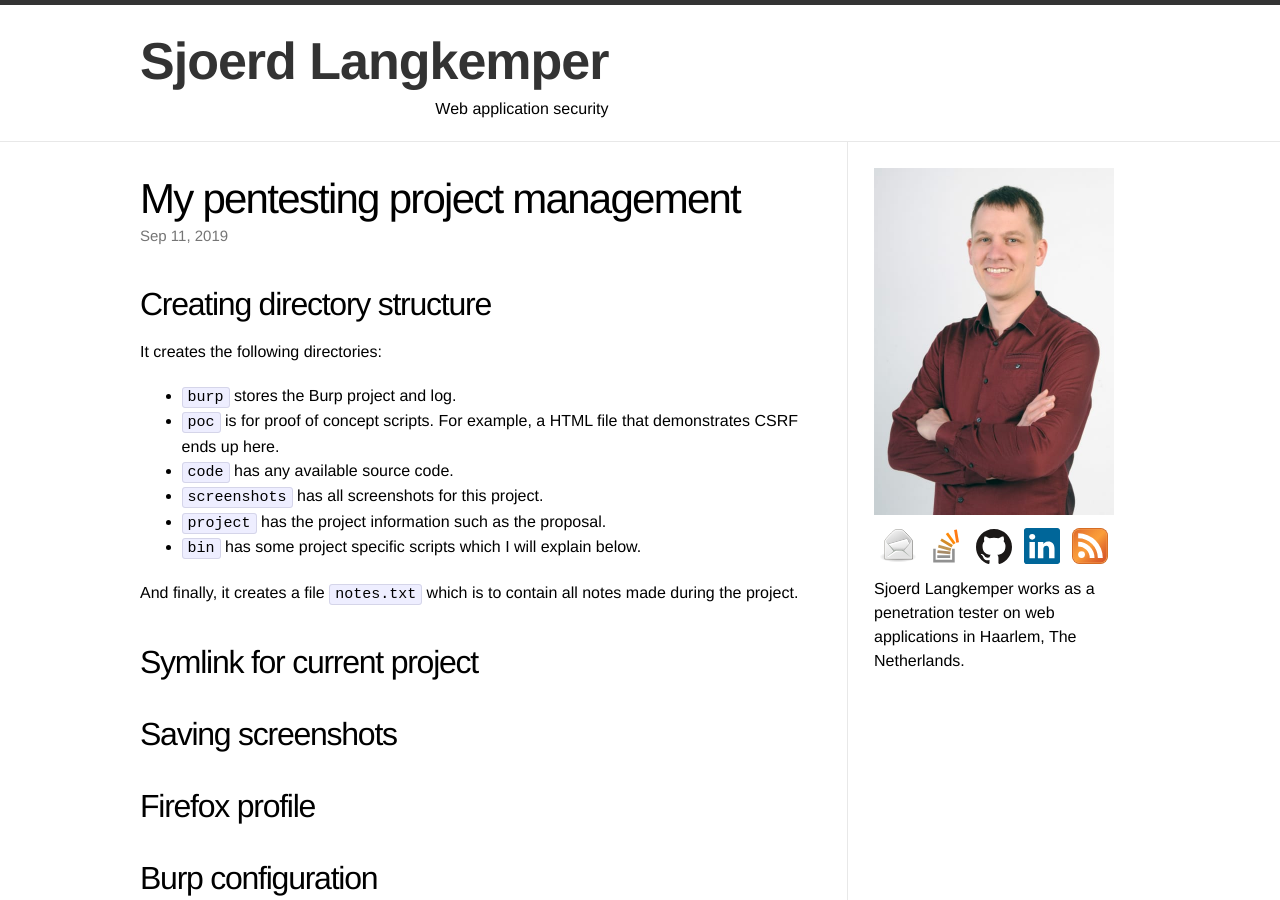
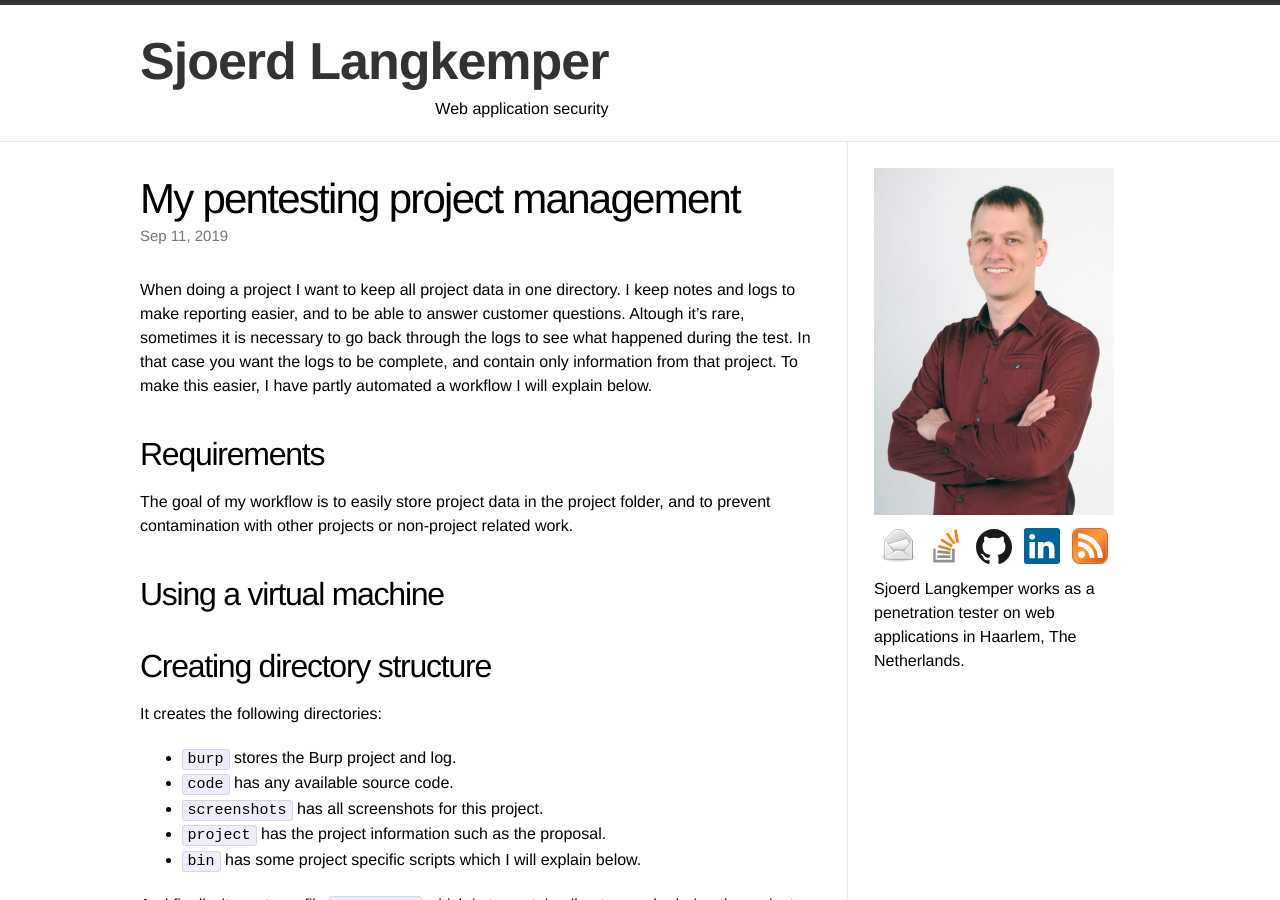
Before and after one commit to Sjord/Sjord.github.io, a Jekyll site: the page built from _posts/2019-03-21-pentester-project-management.md, in a window 1280 px wide and 900 px high. Built offline with Jekyll 4.4.1, drawn with Linux system fonts in a browser that asks for light colours.

Commit message:
Add intro paragraph

```diff
--- a/_posts/2019-03-21-pentester-project-management.md
+++ b/_posts/2019-03-21-pentester-project-management.md
@@ -5,12 +5,20 @@
 date: 2019-09-11
 ---
 
+When doing a project I want to keep all project data in one directory. I keep notes and logs to make reporting easier, and to be able to answer customer questions. Altough it's rare, sometimes it is necessary to go back through the logs to see what happened during the test. In that case you want the logs to be complete, and contain only information from that project. To make this easier, I have partly automated a workflow I will explain below.
+
+## Requirements
+
+The goal of my workflow is to easily store project data in the project folder, and to prevent contamination with other projects or non-project related work.
+
+## Using a virtual machine
+
+
 ## Creating directory structure
 
 It creates the following directories:
 
 * `burp` stores the Burp project and log.
-* `poc` is for proof of concept scripts. For example, a HTML file that demonstrates CSRF ends up here.
 * `code` has any available source code.
 * `screenshots` has all screenshots for this project.
 * `project` has the project information such as the proposal.
```
